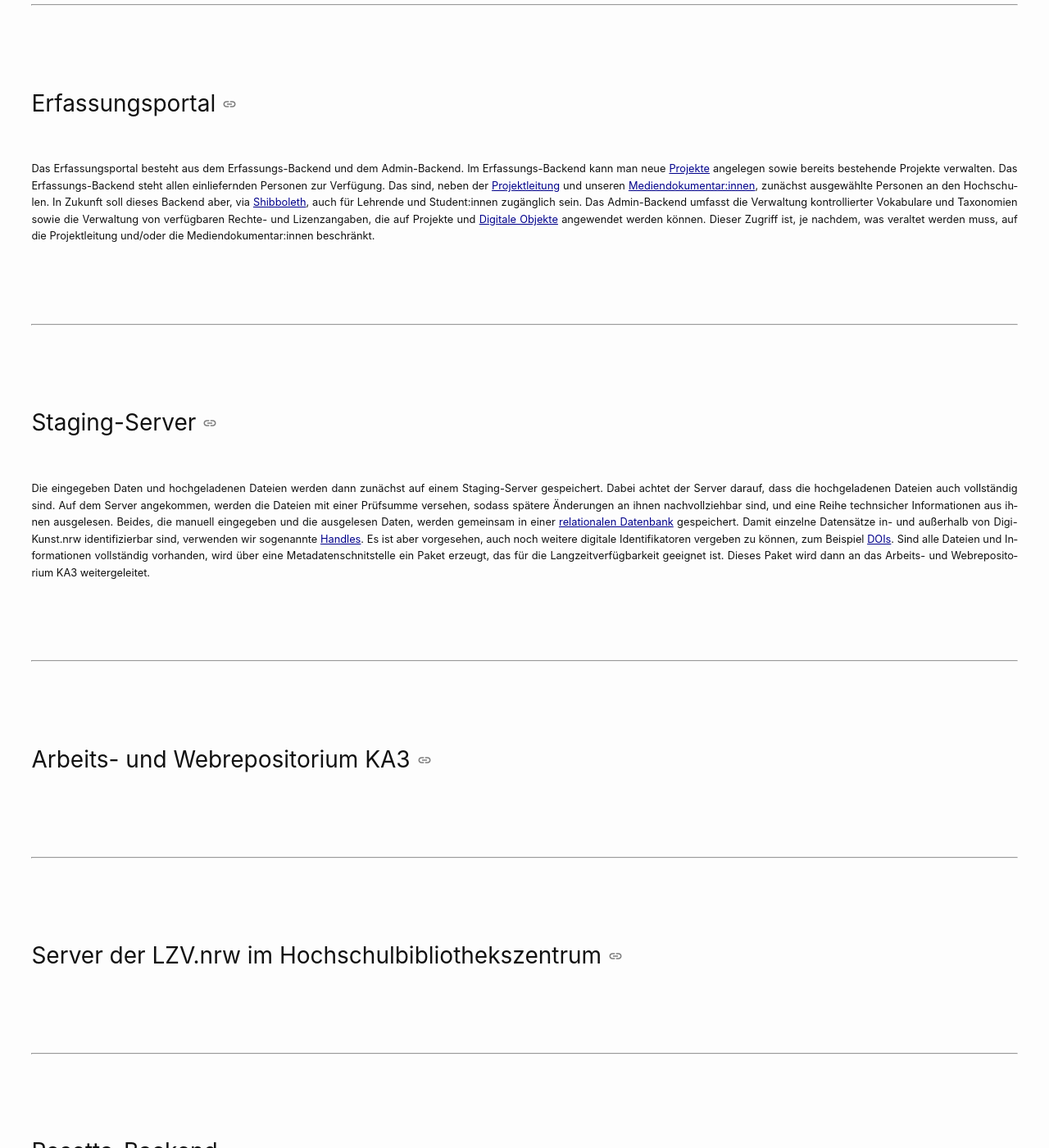
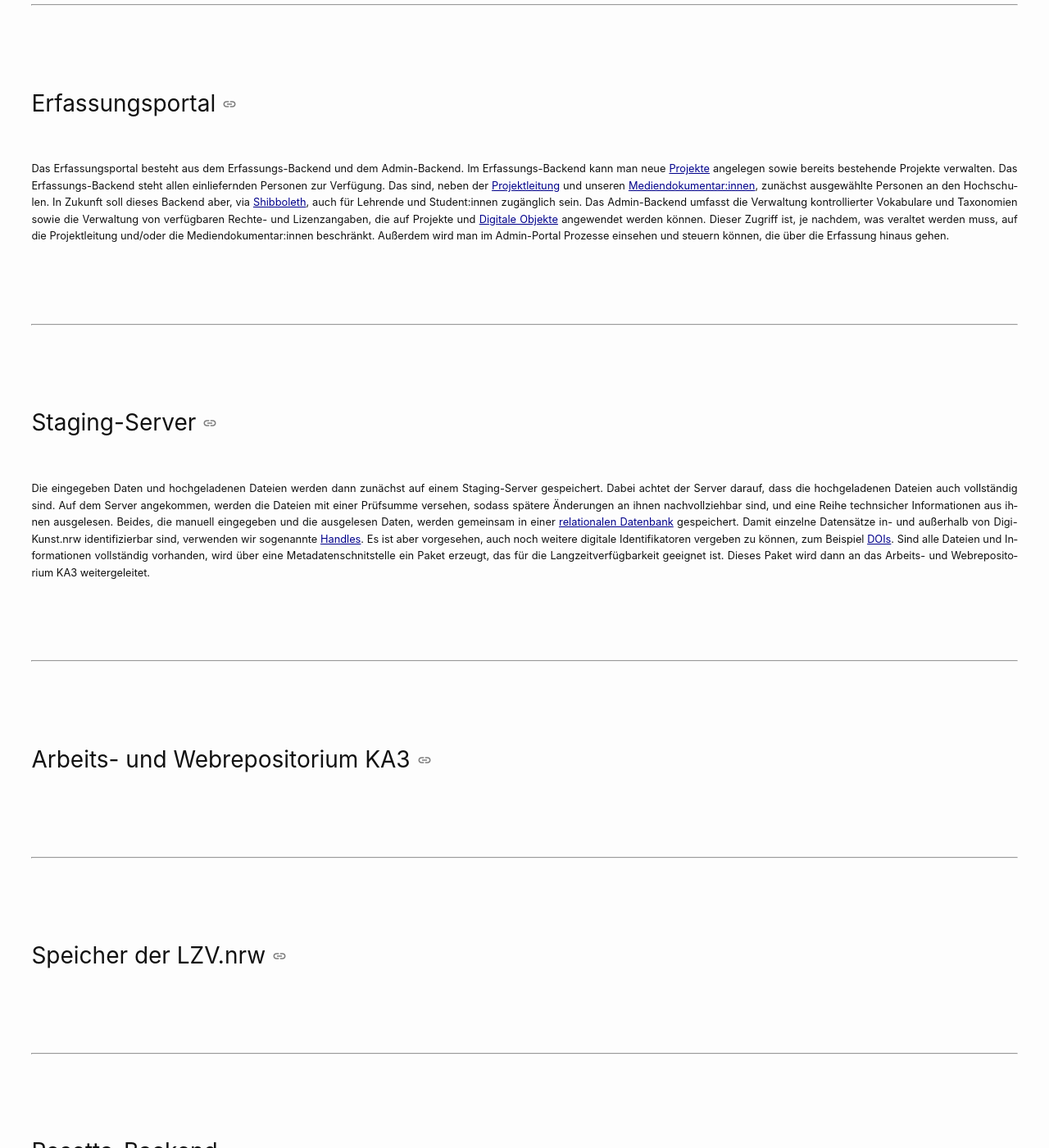
Before and after one commit to christiansievers/site-test, a Jekyll site: the page built from technische-dokumentation/infrastruktur.markdown, in a window 1280 px wide and 1400 px high, scrolled down 1664 px. Shown: the whole window at 82% size. Built offline with Jekyll 4.4.1, drawn with Linux system fonts in a browser that asks for light colours; a script that is not in the unit is left out.

Commit message:
Text für die Seite Infrastruktur (4)

```diff
--- a/technische-dokumentation/infrastruktur.markdown
+++ b/technische-dokumentation/infrastruktur.markdown
@@ -17,7 +17,7 @@ In den folgenden Abschnitten werden die zentralen Einheiten dieses Modells kurz
 
 ## Erfassungsportal
 
-Das Erfassungsportal besteht aus dem Erfassungs-Backend und dem Admin-Backend. Im Erfassungs-Backend kann man neue [Projekte]({{ site.baseurl }}/ressourcen/entitaeten_und_attribute_des_datenmodells.html#zentrale-entitäten-projekt-und-ereignis) angelegen sowie bereits bestehende Projekte verwalten. Das Erfassungs-Backend steht allen einliefernden Personen zur Verfügung. Das sind, neben der [Projektleitung]({{ site.baseurl }}/projektstruktur/team.html#gesamtprojektleitung) und unseren [Mediendokumentar:innen]({{ site.baseurl }}/projektstruktur/team.html#mediendokumentarinnen), zunächst ausgewählte Personen an den Hochschulen. In Zukunft soll dieses Backend aber, via [Shibboleth](https://www.shibboleth.net/), auch für Lehrende und Student:innen zugänglich sein. Das Admin-Backend umfasst die Verwaltung kontrollierter Vokabulare und Taxonomien sowie die Verwaltung von verfügbaren Rechte- und Lizenzangaben, die auf Projekte und [Digitale Objekte]({{ site.baseurl }}/ressourcen/entitaeten_und_attribute_des_datenmodells.html#ereignis-digitale-objekte) angewendet werden können. Dieser Zugriff ist, je nachdem, was veraltet werden muss, auf die Projektleitung und/oder die Mediendokumentar:innen beschränkt.
+Das Erfassungsportal besteht aus dem Erfassungs-Backend und dem Admin-Backend. Im Erfassungs-Backend kann man neue [Projekte]({{ site.baseurl }}/ressourcen/entitaeten_und_attribute_des_datenmodells.html#zentrale-entitäten-projekt-und-ereignis) angelegen sowie bereits bestehende Projekte verwalten. Das Erfassungs-Backend steht allen einliefernden Personen zur Verfügung. Das sind, neben der [Projektleitung]({{ site.baseurl }}/projektstruktur/team.html#gesamtprojektleitung) und unseren [Mediendokumentar:innen]({{ site.baseurl }}/projektstruktur/team.html#mediendokumentarinnen), zunächst ausgewählte Personen an den Hochschulen. In Zukunft soll dieses Backend aber, via [Shibboleth](https://www.shibboleth.net/), auch für Lehrende und Student:innen zugänglich sein. Das Admin-Backend umfasst die Verwaltung kontrollierter Vokabulare und Taxonomien sowie die Verwaltung von verfügbaren Rechte- und Lizenzangaben, die auf Projekte und [Digitale Objekte]({{ site.baseurl }}/ressourcen/entitaeten_und_attribute_des_datenmodells.html#ereignis-digitale-objekte) angewendet werden können. Dieser Zugriff ist, je nachdem, was veraltet werden muss, auf die Projektleitung und/oder die Mediendokumentar:innen beschränkt. Außerdem wird man im Admin-Portal Prozesse einsehen und steuern können, die über die Erfassung hinaus gehen.
 
 ----
 
@@ -31,7 +31,7 @@ Die eingegeben Daten und hochgeladenen Dateien werden dann zunächst auf einem S
 
 ----
 
-## Server der LZV.nrw im Hochschulbibliothekszentrum
+## Speicher der LZV.nrw
 
 ----
 
```
